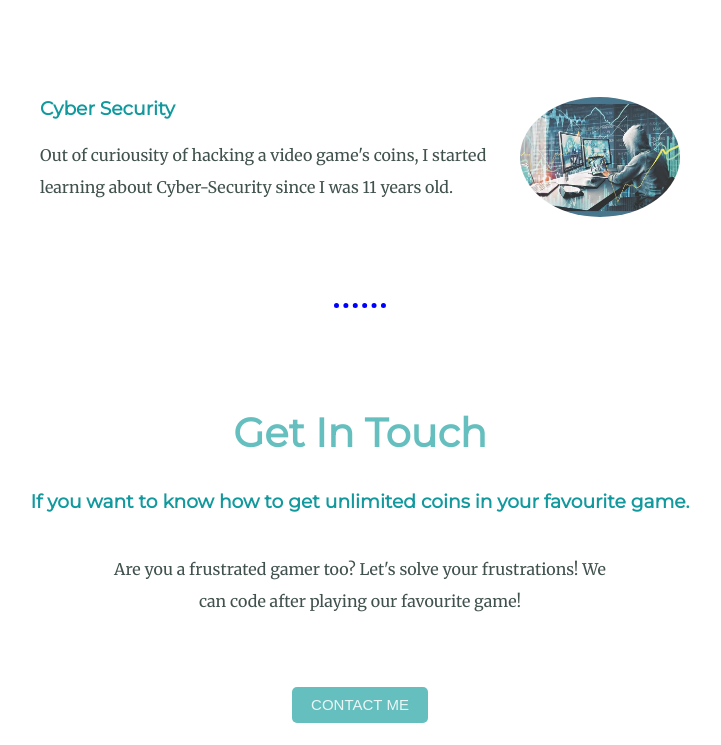
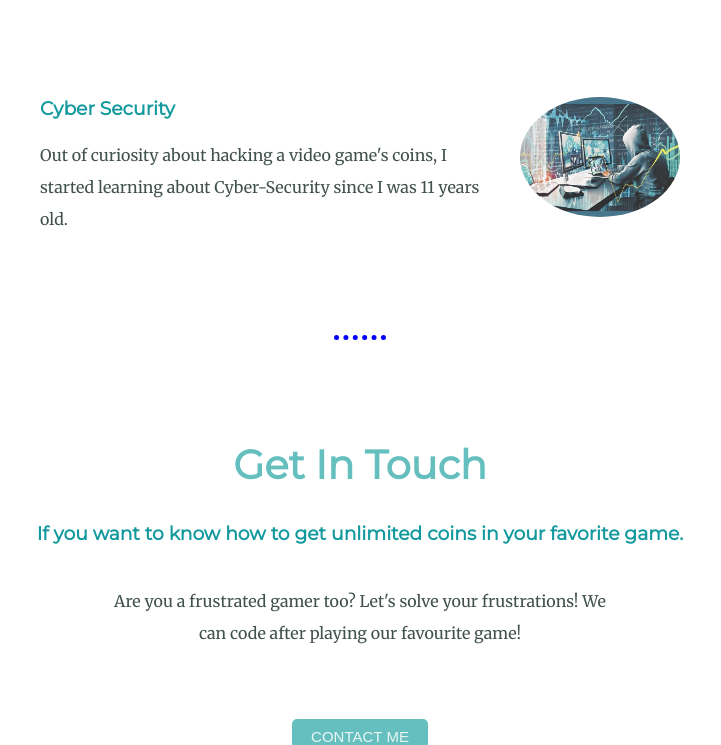
Before and after one commit to jayshah-12/personal-website, a plain HTML site: page index.html in a window 1280 px wide. Shown: the part 1809-2554 px from the top of the page, without its empty margins (280-1001 px from the left). Drawn offline with Linux system fonts and the light colour scheme.

Commit message:
Update index.html

```diff
--- a/index.html
+++ b/index.html
@@ -19,9 +19,9 @@
 </div>
 <div class="middle-container">
   <div class="profile">
-    <img class="anish-img" src="Images/anish-pic.png" alt="anish-pic">
+    <img class="anish-img" src="Images/anish-pic.png" alt="anishs-pics">
     <h2>Hello.</h2>
-    <p class="self-introduction">I am a student at VESIT,Chembur. Also a Web Developer. I am into business. I like cyber-security too.</p>
+    <p class="self-introduction">I am a student at VESIT, Chembur. Also a Web Developer. I am into business. I like cyber-security too.</p>
   </div>
   <hr>
   <div class="skills">
@@ -34,13 +34,13 @@
     <div class="skill-row">
       <img class="cybersec-img" src="Images/cyber-sec.jpg" alt="Cyber Security Image">
       <h3 >Cyber Security</h3>
-      <p class="cybersec-desc">Out of curiousity of hacking a video game's coins, I started learning about Cyber-Security since I was 11 years old.</p>
+      <p class="cybersec-desc">Out of curiosity about hacking a video game's coins, I started learning about Cyber-Security since I was 11 years old.</p>
     </div>
   </div>
   <hr>
   <div class="contact-me">
     <h2>Get In Touch</h2>
-    <h3>If you want to know how to get unlimited coins in your favourite game.</h3>
+    <h3>If you want to know how to get unlimited coins in your favorite game.</h3>
     <p class="contact-desc">Are you a frustrated gamer too? Let's solve your frustrations! We can code after playing our favourite game! </p>
   <a href="#" class="btn">CONTACT ME</a>
   </div>
```
